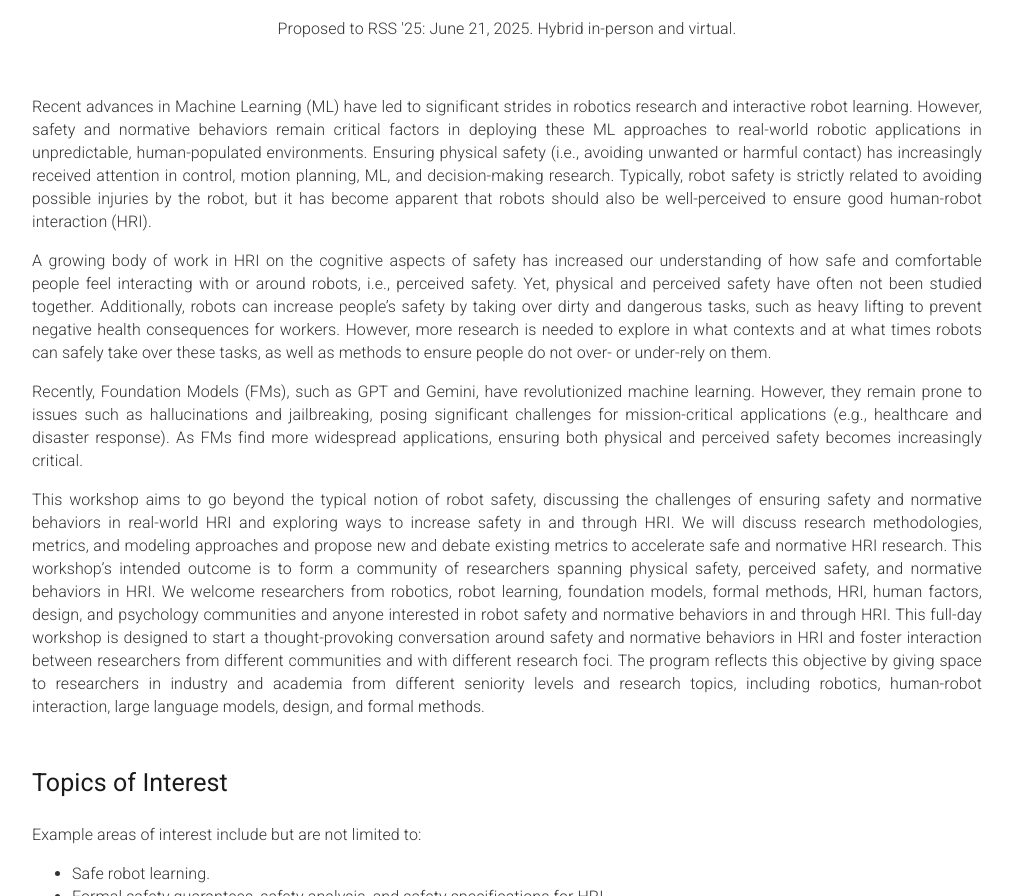
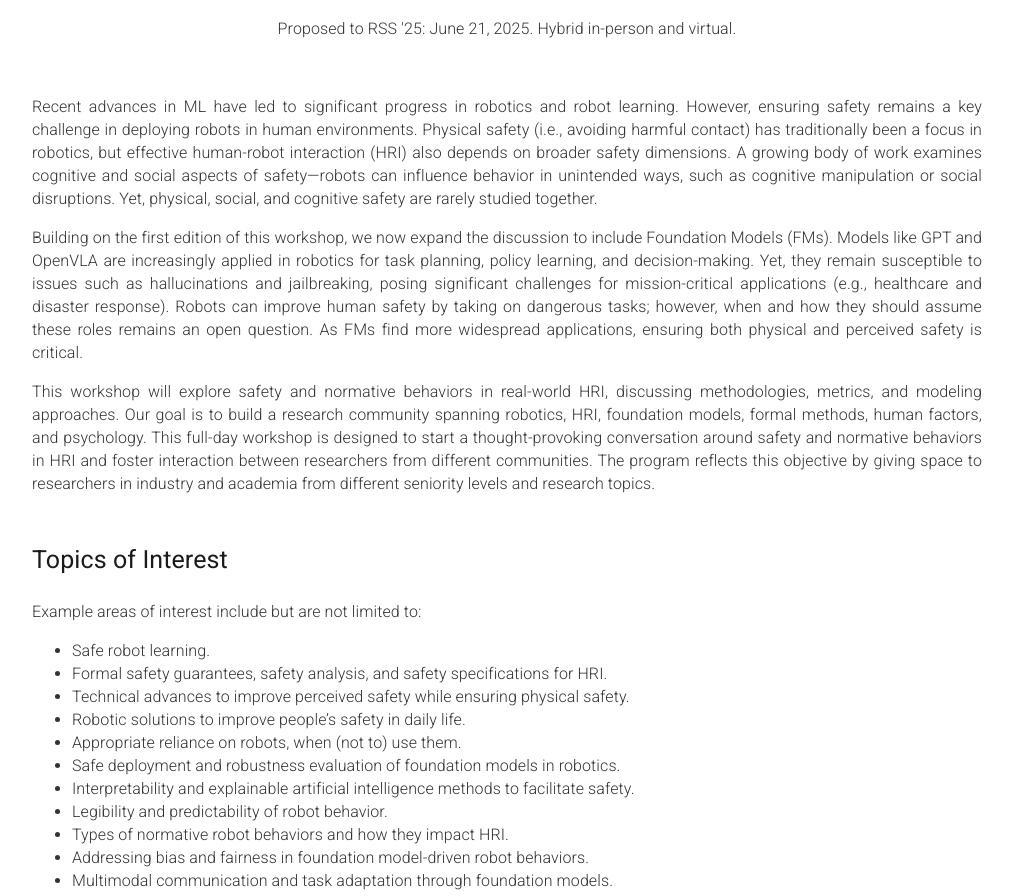
Before and after one commit to safe-hri/safe-hri.github.io, a Jekyll site: the page built from _pages/home_2025.md, in a window 1280 px wide and 1400 px high. Shown: the part 504-1400 px from the top of the window, without its empty margins (133-1146 px from the left). Built offline with Jekyll 4.4.1, drawn with Linux system fonts in a browser that asks for light colours; nearby versions of some CDN libraries.

Commit message:
updates intro

```diff
--- a/_includes/introduction.md
+++ b/_includes/introduction.md
@@ -1,10 +1,8 @@
-Recent advances in Machine Learning (ML) have led to significant strides in robotics research and interactive robot learning. However, safety and normative behaviors remain critical factors in deploying these ML approaches to real-world robotic applications in unpredictable, human-populated environments. Ensuring physical safety (i.e., avoiding unwanted or harmful contact) has increasingly received attention in control, motion planning, ML, and decision-making research. Typically, robot safety is strictly related to avoiding possible injuries by the robot, but it has become apparent that robots should also be well-perceived to ensure good human-robot interaction (HRI).
+Recent advances in ML have led to significant progress in robotics and robot learning. However, ensuring safety remains a key challenge in deploying robots in human environments. Physical safety (i.e., avoiding harmful contact) has traditionally been a focus in robotics, but effective human-robot interaction (HRI) also depends on broader safety dimensions. A growing body of work examines cognitive and social aspects of safety—robots can influence behavior in unintended ways, such as cognitive manipulation or social disruptions. Yet, physical, social, and cognitive safety are rarely studied together.
 
-A growing body of work in HRI on the cognitive aspects of safety has increased our understanding of how safe and comfortable people feel interacting with or around robots, i.e., perceived safety. Yet, physical and perceived safety have often not been studied together. Additionally, robots can increase people's safety by taking over dirty and dangerous tasks, such as heavy lifting to prevent negative health consequences for workers. However, more research is needed to explore in what contexts and at what times robots can safely take over these tasks, as well as methods to ensure people do not over- or under-rely on them.
+Building on the first edition of this workshop, we now expand the discussion to include Foundation Models (FMs). Models like GPT and OpenVLA are increasingly applied in robotics for task planning, policy learning, and decision-making. Yet, they remain susceptible to issues such as hallucinations and jailbreaking, posing significant challenges for mission-critical applications (e.g., healthcare and disaster response). Robots can improve human safety by taking on dangerous tasks; however, when and how they should assume these roles remains an open question. As FMs find more widespread applications, ensuring both physical and perceived safety is critical.
 
-Recently, Foundation Models (FMs), such as GPT and Gemini, have revolutionized machine learning. However, they remain prone to issues such as hallucinations and jailbreaking, posing significant challenges for mission-critical applications (e.g., healthcare and disaster response). As FMs find more widespread applications, ensuring both physical and perceived safety becomes increasingly critical.
-
-This workshop aims to go beyond the typical notion of robot safety, discussing the challenges of ensuring safety and normative behaviors in real-world HRI and exploring ways to increase safety in and through HRI. We will discuss research methodologies, metrics, and modeling approaches and propose new and debate existing metrics to accelerate safe and normative HRI research. This workshop’s intended outcome is to form a community of researchers spanning physical safety, perceived safety, and normative behaviors in HRI. We welcome researchers from robotics, robot learning, foundation models, formal methods, HRI, human factors, design, and psychology communities and anyone interested in robot safety and normative behaviors in and through HRI. This full-day workshop is designed to start a thought-provoking conversation around safety and normative behaviors in HRI and foster interaction between researchers from different communities and with different research foci. The program reflects this objective by giving space to researchers in industry and academia from different seniority levels and research topics, including robotics, human-robot interaction, large language models, design, and formal methods.
+This workshop will explore safety and normative behaviors in real-world HRI, discussing methodologies, metrics, and modeling approaches. Our goal is to build a research community spanning robotics, HRI, foundation models, formal methods, human factors, and psychology. This full-day workshop is designed to start a thought-provoking conversation around safety and normative behaviors in HRI and foster interaction between researchers from different communities. The program reflects this objective by giving space to researchers in industry and academia from different seniority levels and research topics.
 
 
 ## Topics of Interest
```
